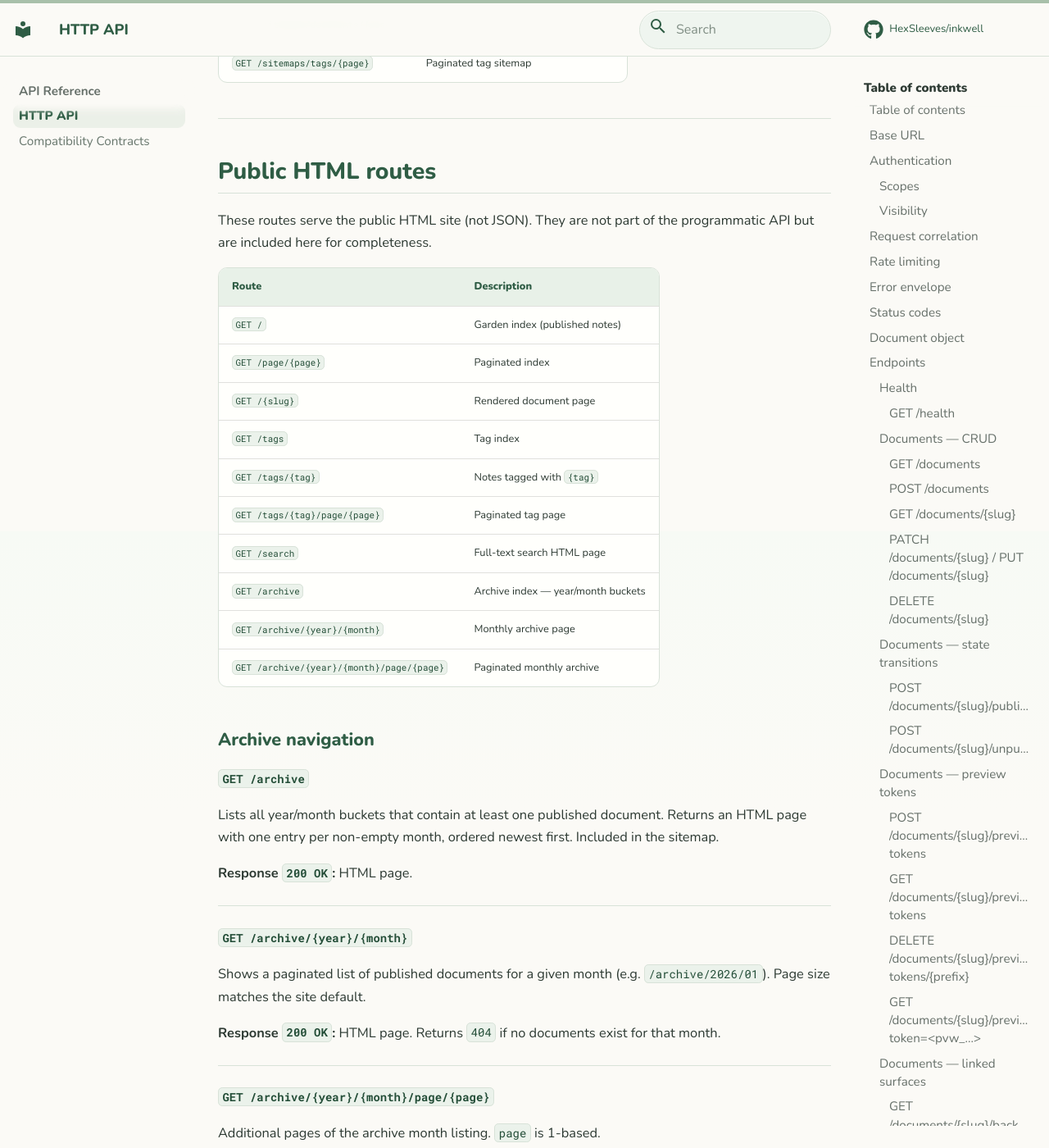
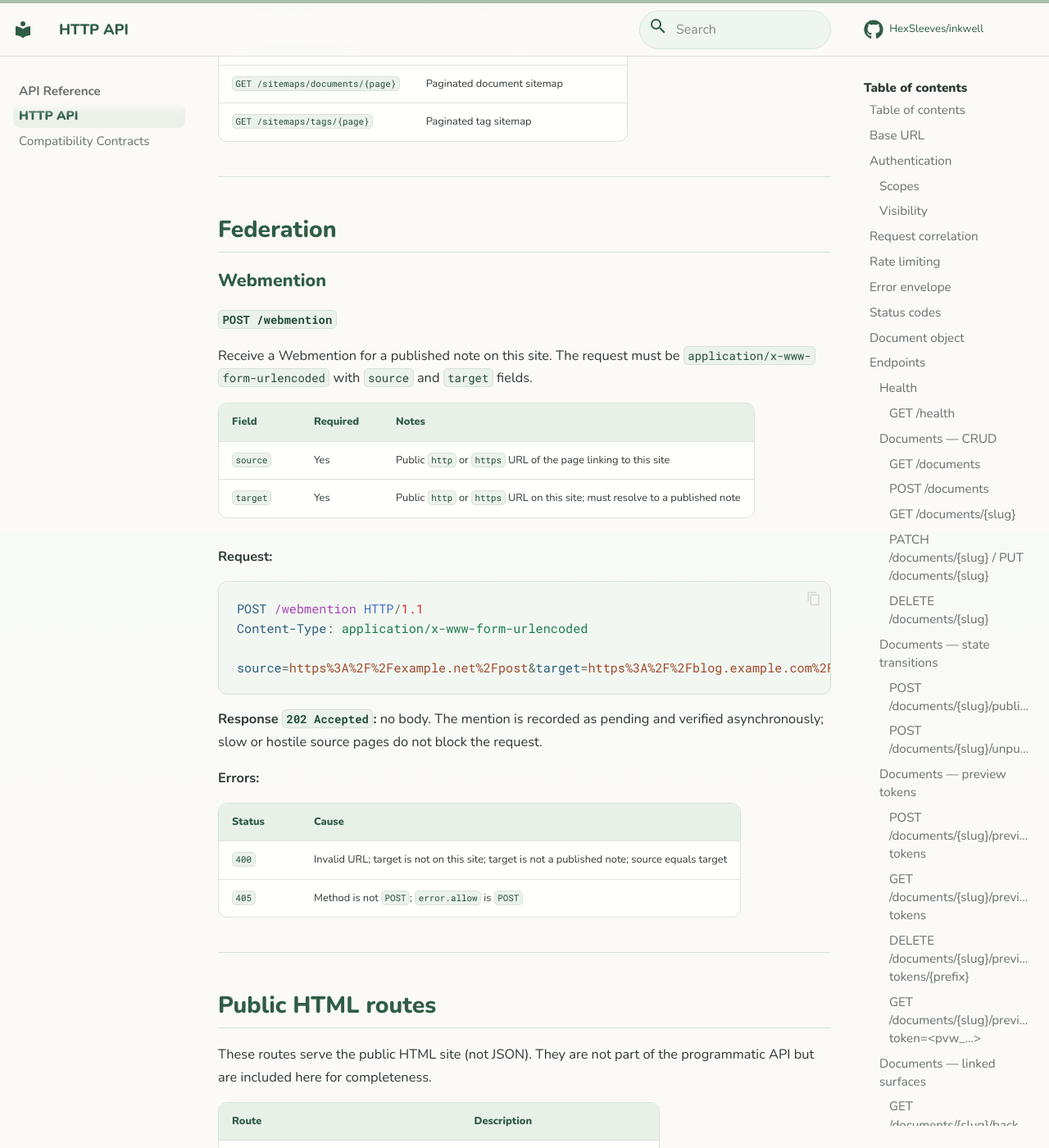
Before and after one commit to HexSleeves/inkwell, an MkDocs documentation site: the page built from docs/API.md, in a window 1280 px wide and 1400 px high, scrolled down 24552 px. Shown: the whole window at 82% size. Built offline with MkDocs 1.6.1 and Material for MkDocs 9.7.7, drawn with Linux system fonts in a browser that asks for light colours; comment, search, counter and statistics services are not loaded.

Commit message:
docs: fix revoke route, remove dead OPENAI_API_KEY, document preview/archive/webmention (#58)
Co-authored-by: Claude Opus 4.8 (1M context) <noreply@anthropic.com>

````diff
--- a/docs/API.md
+++ b/docs/API.md
@@ -28,6 +28,8 @@ read the source code or tests to integrate.
   - [Media](#media)
   - [Admin — token management](#admin-token-management)
   - [Feed and sitemaps](#feed-and-sitemaps)
+- [Federation](#federation)
+  - [Webmention](#webmention)
 - [Public HTML routes](#public-html-routes)
   - [Archive navigation](#archive-navigation)
 
@@ -937,6 +939,41 @@ These endpoints are public (no auth) and return XML.
 
 ---
 
+## Federation
+
+### Webmention
+
+#### `POST /webmention`
+
+Receive a Webmention for a published note on this site. The request must be
+`application/x-www-form-urlencoded` with `source` and `target` fields.
+
+| Field | Required | Notes |
+|-------|----------|-------|
+| `source` | Yes | Public `http` or `https` URL of the page linking to this site |
+| `target` | Yes | Public `http` or `https` URL on this site; must resolve to a published note |
+
+**Request:**
+
+```http
+POST /webmention HTTP/1.1
+Content-Type: application/x-www-form-urlencoded
+
+source=https%3A%2F%2Fexample.net%2Fpost&target=https%3A%2F%2Fblog.example.com%2Fmy-note
+```
+
+**Response `202 Accepted`:** no body. The mention is recorded as pending and
+verified asynchronously; slow or hostile source pages do not block the request.
+
+**Errors:**
+
+| Status | Cause |
+|--------|-------|
+| `400` | Invalid URL; target is not on this site; target is not a published note; source equals target |
+| `405` | Method is not `POST`; `error.allow` is `POST` |
+
+---
+
 ## Public HTML routes
 
 These routes serve the public HTML site (not JSON). They are not part of the
````
Also changed, not shown: docs/COMPATIBILITY.md (+1 -1 lines), 1 other file.
